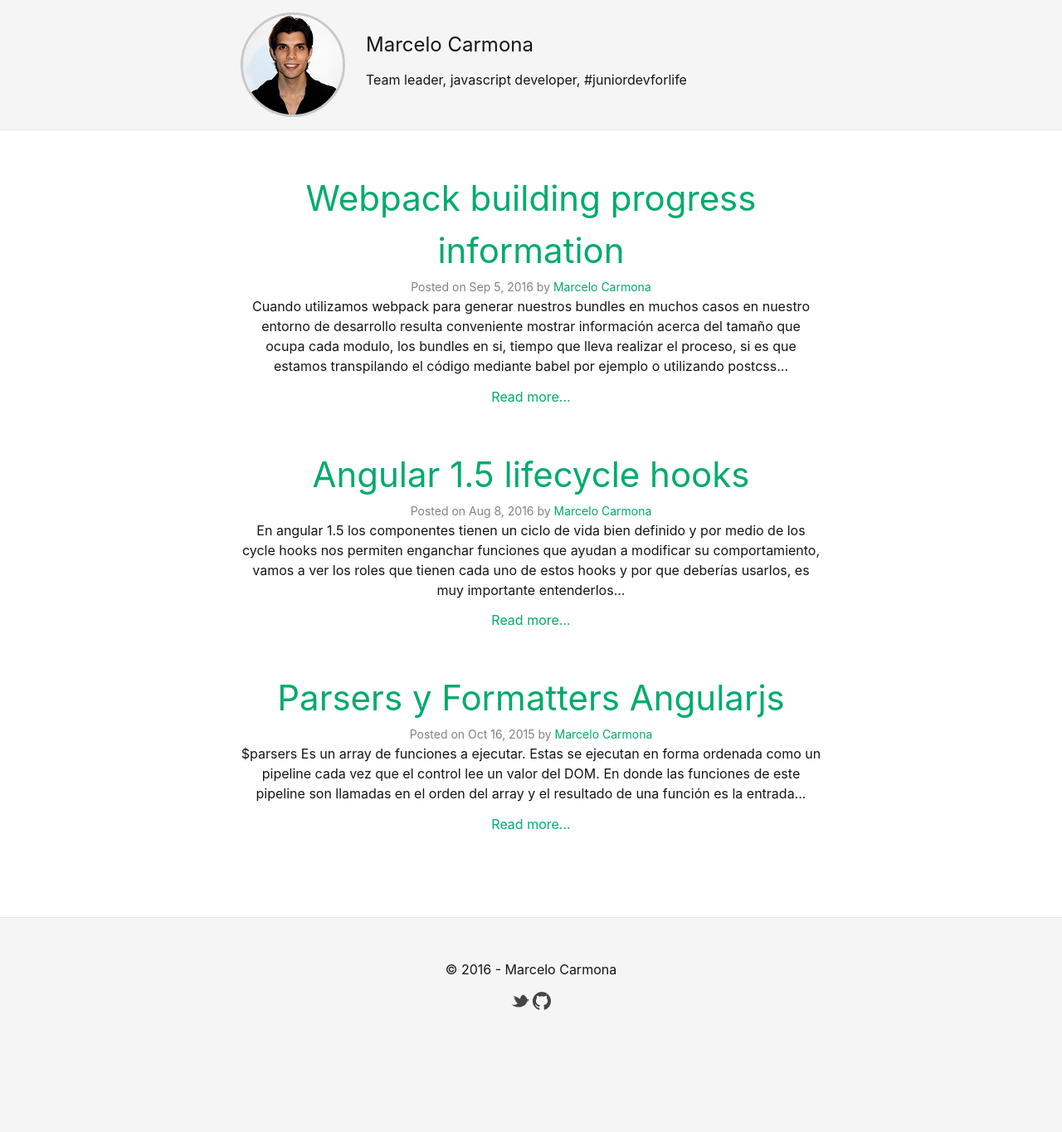
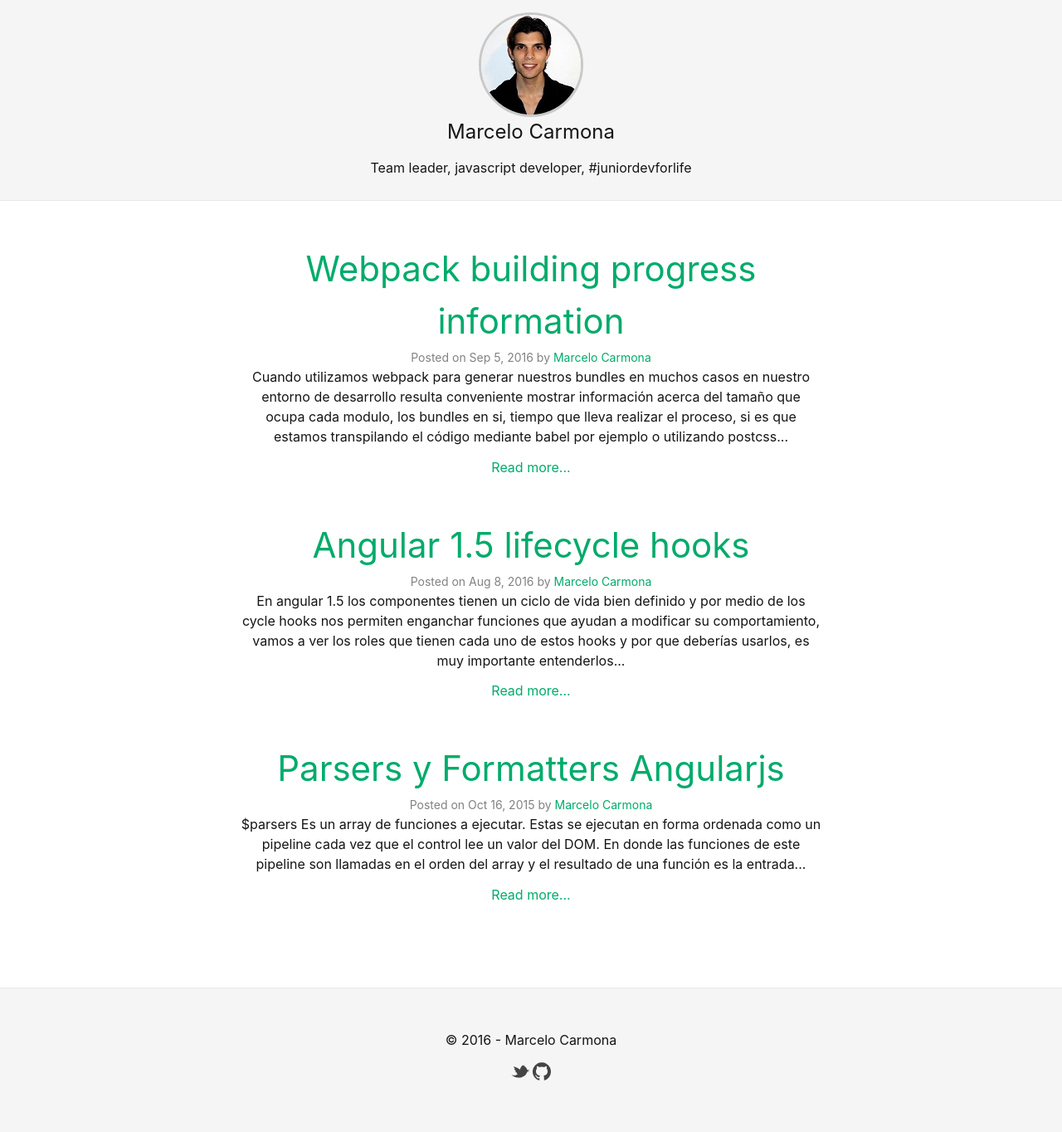
Before and after one commit to marcelocarmona/marcelocarmona.github.io, a Jekyll site: the page built from index.html, in a window 1280 px wide. Shown: the whole page at 83% size. Built offline with Jekyll 4.4.1, drawn with Linux system fonts in a browser that asks for light colours; before the commit the page ends 1279 px from its top, so only the background shows below that.

Commit message:
header center css

```diff
--- a/_sass/_layout.scss
+++ b/_sass/_layout.scss
@@ -1,40 +1,23 @@
 /**
  * Site header
  */
+
 .header {
   padding: 15px;
   border-bottom: 1px solid $grey-color-light;
-    min-height: 56px;
+  text-align: center;
+  &__profile {
 
-    // Positioning context for the mobile navigation icon
-    position: relative;
-
-    &__profile {
-      display: table-cell;
-      min-width: 120px;
-      vertical-align: middle;
     img {
       max-width: 100%;
       border-radius: 50%;
       border: 3px solid rgba(0, 0, 0, 0.18);
-        // box-shadow: 1px 1px 2px rgba(0, 0, 0, 3.18);
     }
-      @media screen and (max-width: 725px) {
-        width: 120px;
-        margin: 0 auto;
-        display: block;
-      }
+
   }
   &__bio {
-      display: table-cell;
-      padding-left: 25px;
-      vertical-align: middle;
 
-      @media screen and (max-width: 725px) {
-        display: none;
   }
-    }
-
 }
 
 .site-title {
@@ -44,7 +27,6 @@
   letter-spacing: -1px;
   margin-bottom: 0;
   float: left;
-
   &,
   &:visited {
     color: $grey-color-dark;
@@ -54,21 +36,17 @@
 .site-nav {
   float: right;
   line-height: 56px;
-
   .menu-icon {
     display: none;
   }
-
   .page-link {
     color: $text-color;
     line-height: $base-line-height;
-
     // Gaps between nav items, but not on the last one
     &:not(:last-child) {
       margin-right: 20px;
     }
   }
-
   @include media-query($on-palm) {
     position: absolute;
     top: 9px;
@@ -77,7 +55,6 @@
     border: 1px solid $grey-color-light;
     border-radius: 5px;
     text-align: right;
-
     .menu-icon {
       display: block;
       float: right;
@@ -86,31 +63,25 @@
       line-height: 0;
       padding-top: 10px;
       text-align: center;
-
-            > svg {
+      >svg {
         width: 18px;
         height: 15px;
-
         path {
           fill: $grey-color-dark;
         }
       }
     }
-
     .trigger {
       clear: both;
       display: none;
     }
-
     &:hover .trigger {
       display: block;
       padding-bottom: 5px;
     }
-
     .page-link {
       display: block;
       padding: 5px 10px;
-
       &:not(:last-child) {
         margin-right: 0;
       }
@@ -119,9 +90,11 @@
   }
 }
 
+
 /**
  * Site footer
  */
+
 .footer {
   border-top: 1px solid $grey-color-light;
   padding: $spacing-unit 0;
@@ -134,6 +107,7 @@
 /**
  * Page content
  */
+
 .page-content {
   padding: $spacing-unit 0;
   background-color: white;
@@ -142,8 +116,7 @@
 .post__list {
   margin-left: 0;
   list-style: none;
-
-    > li {
+  >li {
     margin-bottom: $spacing-unit;
     text-align: center
   }
@@ -160,10 +133,10 @@
 }
 
 
-
 /**
  * Posts
  */
+
 .post-header {
   text-align: center;
   margin-bottom: $spacing-unit;
@@ -173,7 +146,6 @@
   font-size: 42px;
   letter-spacing: -1px;
   line-height: 1;
-
   @include media-query($on-laptop) {
     font-size: 36px;
   }
@@ -181,26 +153,20 @@
 
 .post-content {
   margin-bottom: $spacing-unit;
-
   h2 {
     font-size: 32px;
-
     @include media-query($on-laptop) {
       font-size: 28px;
     }
   }
-
   h3 {
     font-size: 26px;
-
     @include media-query($on-laptop) {
       font-size: 22px;
     }
   }
-
   h4 {
     font-size: 20px;
-
     @include media-query($on-laptop) {
       font-size: 18px;
     }
```
Lines whose indentation alone changed are shown as unchanged.
